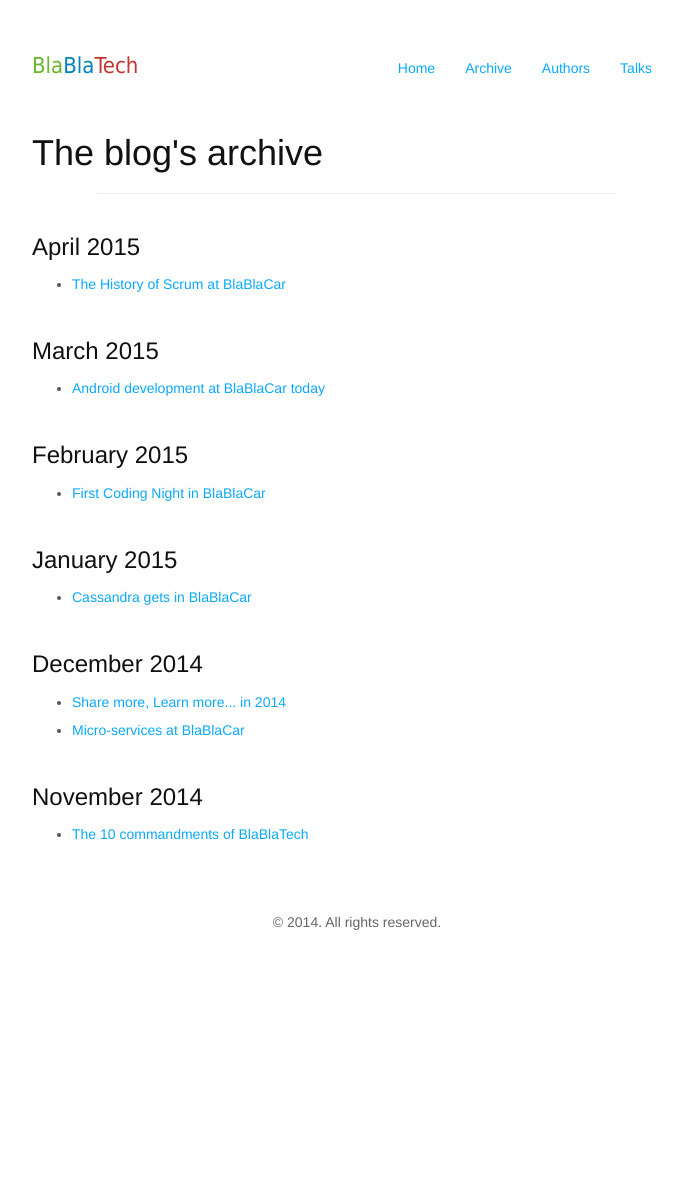
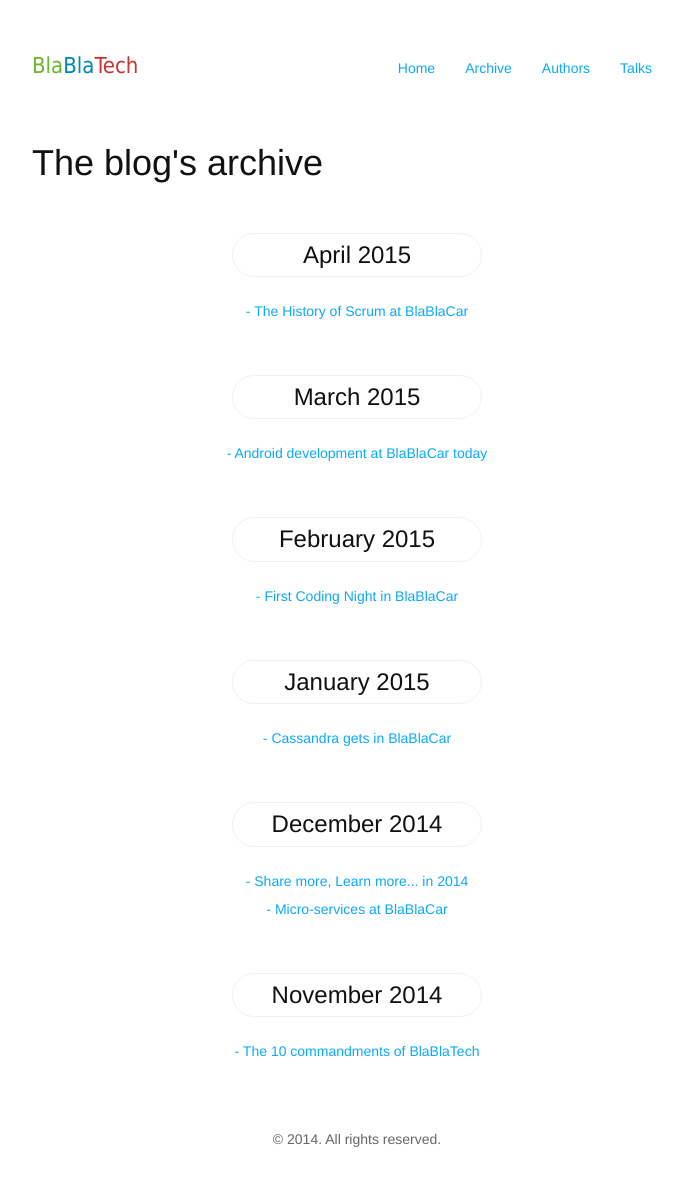
Before and after one commit to blablacar/blablatech, a Jekyll site: the page built from blog/index.html, in a window 1280 px wide. Shown: the whole page, without its empty margins (283-966 px from the left). Built offline with Jekyll 4.4.1, drawn with Linux system fonts in a browser that asks for light colours; nearby versions of some CDN libraries; Markdown is read by kramdown in place of the engine named in the settings; before the commit the page ends 956 px from its top, so only the background shows below that.

Commit message:
Update some styles

```diff
--- a/_layouts/post.html
+++ b/_layouts/post.html
@@ -29,7 +29,7 @@
 <section class="previous">
     <h3>Older posts</h3>
     <ul class="list-unstyled previous-list">
-        {% for post in site.posts offset:1 limit:3 %}
+        {% for post in site.posts offset:1 limit:5 %}
         <li class="previous-list--item clearfix">
             {% for author in post.authors %}
             <img src="/images/authors/{{ author }}.png" alt="{{ author[1].nickname }}" class="pull-left">
--- a/blog/index.html
+++ b/blog/index.html
@@ -5,23 +5,21 @@
 
 <h1>The blog's archive</h1>
 
-<hr width="80%" />
-
 <div class="archive">
   {% for post in site.posts %}
       {% unless post.next %}
           <h3>{{ post.date | date: '%B %Y' }}</h3>
-          <ul>
+          <ul class="list-unstyled">
       {% else %}
           {% capture month %}{{ post.date | date: '%m' }}{% endcapture %}
           {% capture newMonth %}{{ post.next.date | date: '%m' }}{% endcapture %}
           {% if month != newMonth %}
               </ul>
               <h3>{{ post.date | date: '%B %Y' }}</h3>
-              <ul>
+              <ul class="list-unstyled">
           {% endif %}
       {% endunless %}
-      <li><a href="{{ post.url }}">{{ post.title }}</a></li>
+      <li class="text-center"><a href="{{ post.url }}">- {{ post.title }}</a></li>
   {% endfor %}
   </ul>
 </div>
--- a/css/blablatech.css
+++ b/css/blablatech.css
@@ -20,6 +20,11 @@
     font-family: helvetica, roboto, arial, sans-serif;
     font-weight: normal;
     color: #111;
+    margin-top: 50px;
+}
+
+p {
+  margin: 0 0 40px;
 }
 
 .logo-blue{
@@ -202,11 +207,6 @@
         text-align: center;
         margin-left: 0;
     }
-}
-
-.hero{
-    padding-left: 12px;
-    border-left: 1px solid rgba(190,188,188, 0.5);
 }
 
 .hero h1{
@@ -403,5 +403,10 @@
 }
 
 .archive h3{
-    color:
+    text-align: center;
+    border: 1px solid #f1f1f1;
+    border-radius: 40px;
+    padding: 8px;
+    max-width: 250px;
+    margin: 50px auto 20px auto;
 }
--- a/index.html
+++ b/index.html
@@ -43,15 +43,12 @@
         </p>
 
         <h1 itemprop="name"><a href="{{ post.url }}" class="post-title">{{ post.title }}</a></h1>
-        <hr width="60%">
     </header>
     <div class="blog-intro">
         {{ post.content | truncatewords:100 | strip_html }}
         <a href="{{ post.url }}" class="button block read-more">read more</a>
     </div>
 </article>
-
-<hr width="60%">
 
 {% if site.posts.size > 1 %}
 <section class="previous">
```
